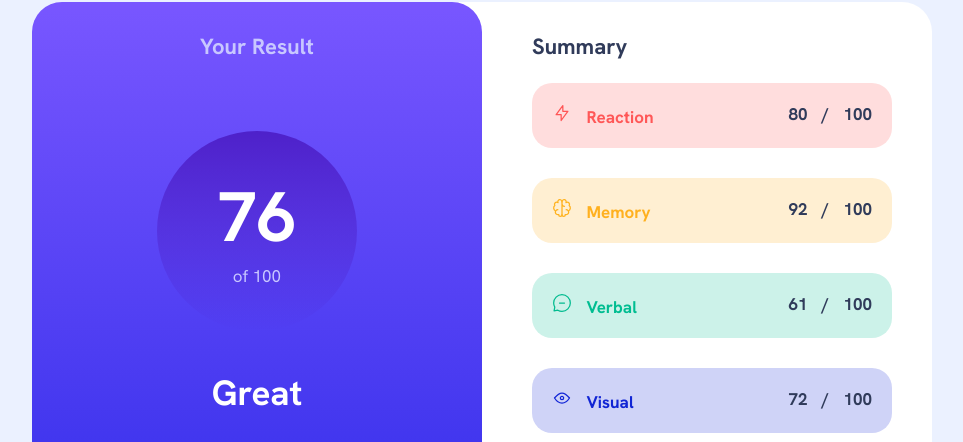
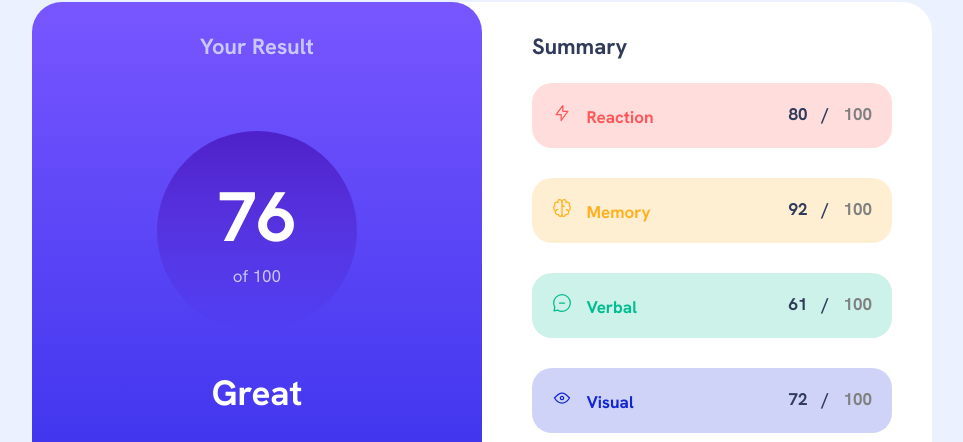
Before and after one commit to synnestorm/results-summary, a plain HTML site: page index.html in a window 1280 px wide. Shown: the part 148-590 px from the top of the page, without its empty margins (133-1096 px from the left). Drawn offline with Linux system fonts and the light colour scheme.

Commit message:
added styles to span element

```diff
--- a/index.html
+++ b/index.html
@@ -35,14 +35,14 @@
       <div class="sum-stat">
         <ul>
           <li class="sum-one"><img src="assets/images/icon-reaction.svg" alt="icon reaction"> Reaction
-            <span class="sum-stat">80 / 100</span>
+            <span class="sum-stat">80 / <span class="stat">100</span></span>
           </li>
           <li class="sum-two"><img src="assets/images/icon-memory.svg" alt="icon memory"> Memory <span
-              class="sum-stat">92 / 100</span></li>
+              class="sum-stat">92 / <span class="stat">100</span></span></li>
           <li class="sum-three"><img src="assets/images/icon-verbal.svg" alt="icon verbal"> Verbal <span
-              class="sum-stat">61 / 100</span></li>
+              class="sum-stat">61 / <span class="stat">100</span></span></li>
           <li class="sum-four"><img src="assets/images/icon-visual.svg" alt="icon visual"> Visual <span
-              class="sum-stat">72 / 100</span></li>
+              class="sum-stat">72 / <span class="stat">100</span></span></li>
         </ul>
       </div>
 
--- a/styles.css
+++ b/styles.css
@@ -141,6 +141,12 @@ span.sum-stat {
   font-weight: bold;
 }
 
+span.stat {
+  top: 0px;
+  color: gray;
+  font-weight: bold;
+}
+
 button[type="submit"] {
   margin-left: 108px;
   margin-top: 20px;
```
